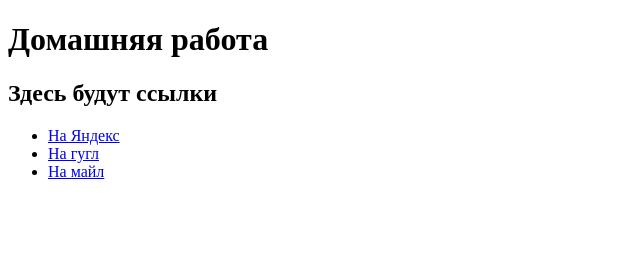
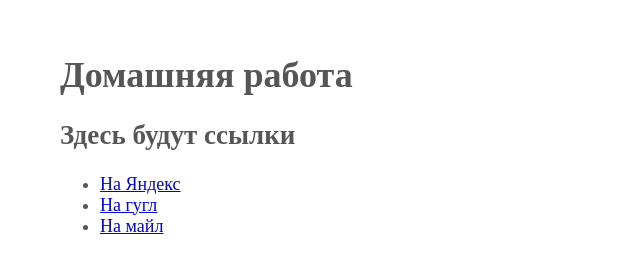
Before and after one commit to kanoldman/HomeWork1, a plain HTML site: page index.html in a window 1280 px wide. Shown: the whole page, without its empty margins (0-640 px from the left). Drawn offline with Linux system fonts and the light colour scheme.

Commit message:
Add styles

```diff
--- a/index.html
+++ b/index.html
@@ -5,6 +5,7 @@
 	<meta charset="UTF-8">
 	<meta http-equiv="X-UA-Compatible" content="IE=edge">
 	<meta name="viewport" content="width=device-width, initial-scale=1.0">
+	<link rel="stylesheet" href="./style.css">
 	<title>Document</title>
 </head>
 
--- /dev/null
+++ b/style.css
@@ -0,0 +1,6 @@
+body{
+	font-size: 18px;
+	color: rgb(88, 85, 85);
+	margin: 0;
+	padding: 30px 60px;
+}
```
